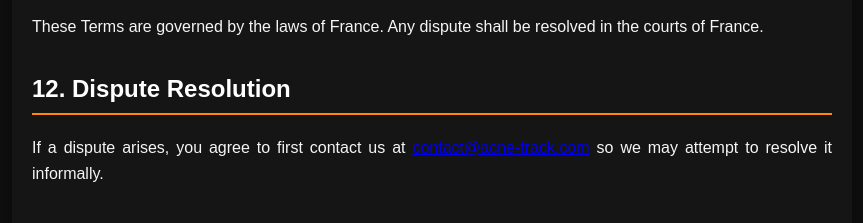
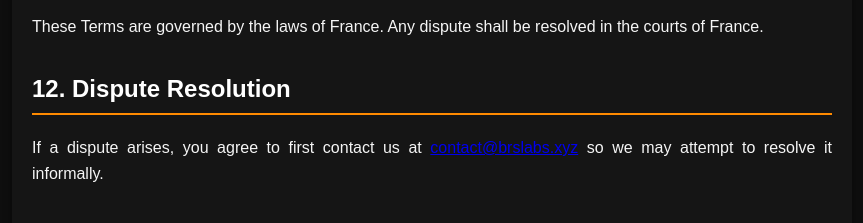
Before and after one commit to jeremydrd9/how2dunk-legal, a plain HTML site: page terms.html in a window 1280 px wide. Shown: the part 3320-3543 px from the top of the page, without its empty margins (208-1071 px from the left). Drawn offline with Linux system fonts and the light colour scheme.

Commit message:
change contact email

```diff
--- a/terms.html
+++ b/terms.html
@@ -244,7 +244,7 @@ These Terms are governed by the laws of France. Any dispute shall be resolved in
 <!-- 12. DISPUTE RESOLUTION -->
 <h2 id="disputes">12. Dispute Resolution</h2>
 <p>
-If a dispute arises, you agree to first contact us at <a href="mailto:contact@acne-track.com">contact@acne-track.com</a>
+If a dispute arises, you agree to first contact us at <a href="mailto:contact@brslabs.xyz">contact@brslabs.xyz</a>
 so we may attempt to resolve it informally.
 </p>
 
```
